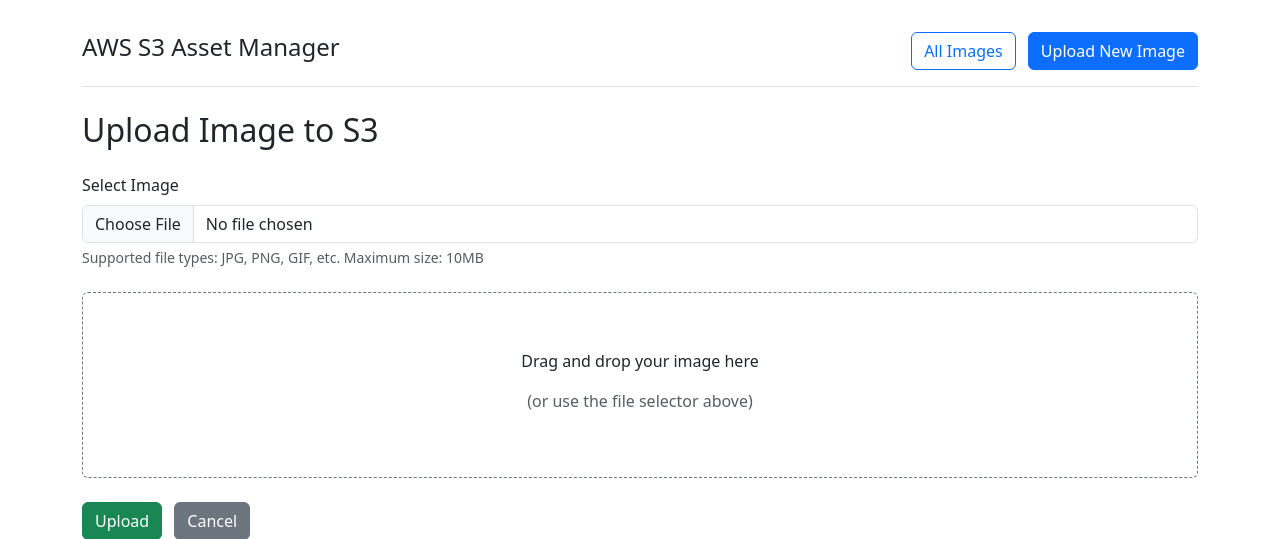
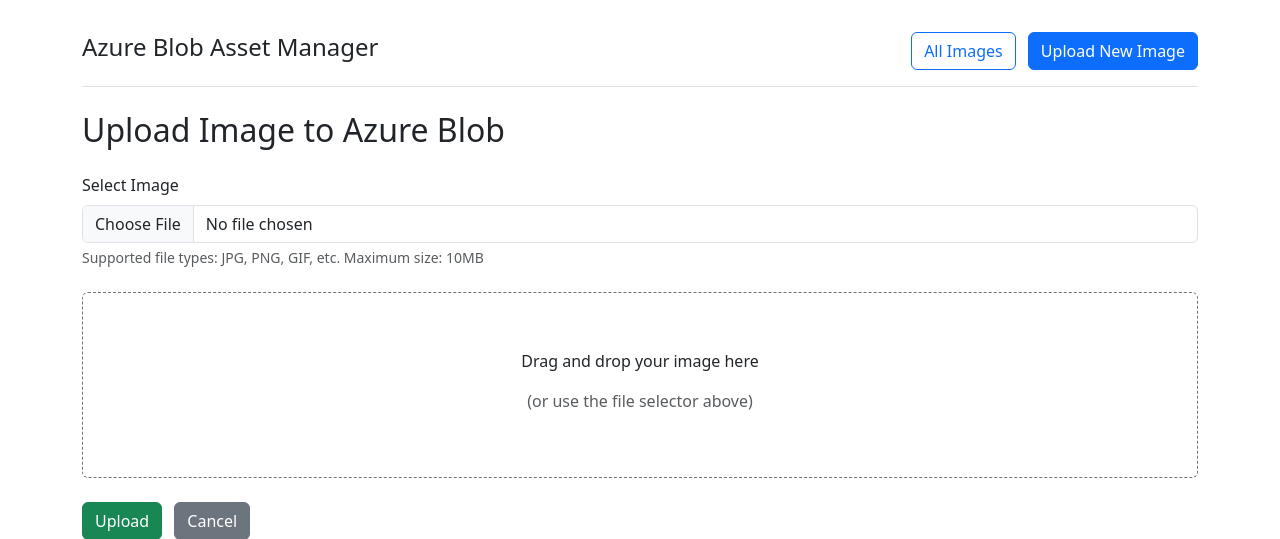
Before and after one commit to showpune/asset-manager-showpune, a Spring app: template web/src/main/resources/templates/upload.html in a window 1280 px wide. Shown: the top 539 px of the page. Run offline with Thymeleaf, Linux system fonts and the light colour scheme; the template is opened without the code that fills it, so the values that code supplies are empty.

Commit message:
Complete Azure Storage migration - update configs and templates
Co-authored-by: showpune <1787505+showpune@users.noreply.github.com>

```diff
--- a/web/pom.xml
+++ b/web/pom.xml
@@ -61,6 +61,11 @@
             <scope>test</scope>
         </dependency>
         <dependency>
+            <groupId>com.h2database</groupId>
+            <artifactId>h2</artifactId>
+            <scope>test</scope>
+        </dependency>
+        <dependency>
             <groupId>org.springframework.boot</groupId>
             <artifactId>spring-boot-starter-data-jpa</artifactId>
         </dependency>
--- a/web/src/main/resources/templates/layout.html
+++ b/web/src/main/resources/templates/layout.html
@@ -3,7 +3,7 @@
 <head>
     <meta charset="UTF-8">
     <meta name="viewport" content="width=device-width, initial-scale=1.0">
-    <title th:text="${title}">AWS S3 Asset Manager</title>
+    <title th:text="${title}">Azure Blob Asset Manager</title>
     <link href="https://cdn.jsdelivr.net/npm/bootstrap@5.3.0/dist/css/bootstrap.min.css" rel="stylesheet">
     <style>
         body {
@@ -21,7 +21,7 @@
     <div class="container">
         <header class="pb-3 mb-4 border-bottom">
             <div class="d-flex align-items-center text-dark text-decoration-none">
-                <h1 class="fs-4">AWS S3 Asset Manager</h1>
+                <h1 class="fs-4">Azure Blob Asset Manager</h1>
                 <div class="ms-auto">
                     <a class="btn btn-outline-primary me-2" th:href="@{/s3}">All Images</a>
                     <a class="btn btn-primary" th:href="@{/s3/upload}">Upload New Image</a>
--- a/web/src/main/resources/templates/list.html
+++ b/web/src/main/resources/templates/list.html
@@ -1,5 +1,5 @@
 <!DOCTYPE html>
-<html xmlns:th="http://www.thymeleaf.org" th:replace="~{layout :: layout('S3 Object List', ~{::content})}">
+<html xmlns:th="http://www.thymeleaf.org" th:replace="~{layout :: layout('Blob Storage List', ~{::content})}">
 <body>
     <div th:fragment="content">
         <h2>Your Images</h2>
@@ -28,7 +28,7 @@
         </div>
 
         <div class="alert alert-info" th:if="${#lists.isEmpty(objects)}">
-            No images found in the S3 bucket. <a th:href="@{/s3/upload}" class="alert-link">Upload your first image!</a>
+            No images found in the blob storage. <a th:href="@{/s3/upload}" class="alert-link">Upload your first image!</a>
         </div>
 
         <!-- Loading indicator for auto-refreshing -->
--- a/web/src/main/resources/templates/upload.html
+++ b/web/src/main/resources/templates/upload.html
@@ -1,8 +1,8 @@
 <!DOCTYPE html>
-<html xmlns:th="http://www.thymeleaf.org" th:replace="~{layout :: layout('Upload to S3', ~{::content})}">
+<html xmlns:th="http://www.thymeleaf.org" th:replace="~{layout :: layout('Upload to Azure Blob', ~{::content})}">
 <body>
     <div th:fragment="content">
-        <h2>Upload Image to S3</h2>
+        <h2>Upload Image to Azure Blob</h2>
 
         <form th:action="@{/s3/upload}" method="post" enctype="multipart/form-data" class="mt-4" id="uploadForm">
             <div class="mb-3">
```
Also changed, not shown: web/src/main/resources/application.properties (+3 -5 lines), worker/src/main/resources/application.properties (+3 -5 lines), 1 other file.
